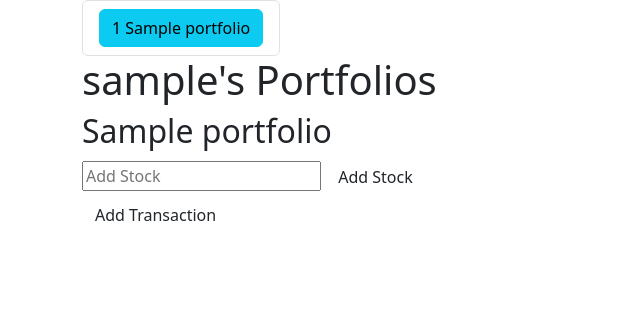
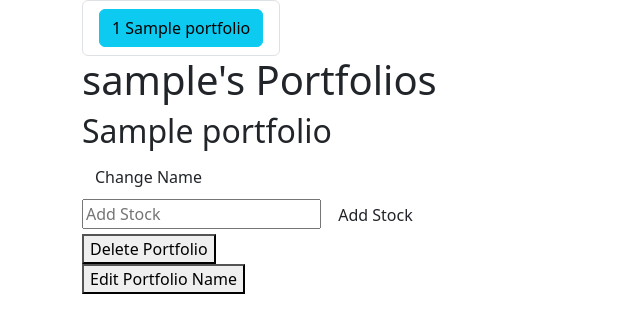
Before and after one commit to rgseltz/finance, a Flask app: page /portfolios/1 in a window 1280 px wide. Shown: the part 54-387 px from the top of the page, without its empty margins (0-640 px from the left). Run offline with Flask 2, Linux system fonts and the light colour scheme; the visitor is signed in with stand-in values (Sample User, id 1); tables that the repository leaves empty hold one stand-in row (values such as "Sample post"); some libraries are stand-ins or nearby versions.

Commit message:
added routes for transaction and fixed bugs for adding multiple portfolios

```diff
--- a/app.py
+++ b/app.py
@@ -5,7 +5,7 @@ from forms import NewTransactionForm
 from models import LoginForm, RegisterForm, AddPortfolioForm, connect_db, db, User, bcrypt, Portfolio, Stock, Portfolio_Stock, Transaction, Portfolio_Transaction
 from sqlalchemy.exc import IntegrityError
 # from forms import
-from secret import finance_key
+from secret import finance_key, yfapi_key
 import json
 import requests
 import certifi
@@ -20,6 +20,7 @@ app.config["SECRET_KEY"] = 'fe13a9b1386f3721801d04c07a6f707cf8e221f1f8a6c424f276
 app.config['DEBUG_TB_INTERCEPT_REDIRECTS'] = False
 
 api_key = finance_key
+yfapi_key = yfapi_key
 
 connect_db(app)
 
@@ -92,14 +93,21 @@ profile_url = f'{url}/profile/{STOCK}?api_key={finance_key}'
 
 @app.route('/', methods=["GET"])
 def show_homepage():
+    market_summary_url = "https://yfapi.net/v6/finance/quote/marketSummary"
+    quote_url = "https://yfapi.net/v6/finance/quote"
+    query_string = {"symbols": "^SP500TR,^DJI,NDAQ,BTC-USD,EURUSD=X"}
+    response = requests.request(
+        "GET", quote_url, headers={'x-api-key': yfapi_key}, params=query_string)
     print(f'###########################{session}#############')
-    return render_template('index.html')
+    data = response.json()
+    print(data["quoteResponse"])
+    return render_template('index.html', data=data["quoteResponse"])
 
 ###########Quote Resources#####################
 # quote route profile resource
 
 
-@app.route('/quote/<ticker>/profile', methods=["GET"])
+@ app.route('/quote/<ticker>/profile', methods=["GET"])
 def get_stock_profile(ticker):
     # symbol = response.params
     # stock = 'goog'
@@ -116,7 +124,7 @@ def get_stock_profile(ticker):
 # quote route price resource
 
 
-@app.route('/quote/<ticker>/price', methods=["GET"])
+@ app.route('/quote/<ticker>/price', methods=["GET"])
 def get_stock_price(ticker):
     url = f'https://financialmodelingprep.com/api/v3/quote/{ticker.upper()}?apikey=9e5ca9243a059ff6320c70bfe3e964d7'
     headers = {'Content-Type': 'applications/json'}
@@ -128,7 +136,7 @@ def get_stock_price(ticker):
 # quote route income statment resource
 
 
-@app.route('/quote/<ticker>/financials/inc', methods=["GET"])
+@ app.route('/quote/<ticker>/financials/inc', methods=["GET"])
 def get_stock_income_statement(ticker):
     url = f'https://financialmodelingprep.com/api/v3/income-statement/{ticker.upper()}?apikey=9e5ca9243a059ff6320c70bfe3e964d7'
     headers = {'Content-Type': 'applications/json'}
@@ -140,7 +148,7 @@ def get_stock_income_statement(ticker):
 # quote route balance statement resource
 
 
-@app.route('/quote/<ticker>/financials/bal', methods=["GET"])
+@ app.route('/quote/<ticker>/financials/bal', methods=["GET"])
 def get_stock_balance_sheet(ticker):
     url = f'https://financialmodelingprep.com/api/v3/balance-sheet-statement/{ticker.upper()}?apikey=9e5ca9243a059ff6320c70bfe3e964d7'
     headers = {'Content-Type': 'applications/json'}
@@ -158,7 +166,7 @@ def today_clean():
     return today_iso[0:10]
 
 
-@app.route('/quote/<ticker>/history', methods=["GET"])
+@ app.route('/quote/<ticker>/history', methods=["GET"])
 def get_stock_history(ticker):
 
     url = f'https://financialmodelingprep.com/api/v3/historical-price-full/{ticker}?from=2018-03-12&to={today_clean()}&apikey=9e5ca9243a059ff6320c70bfe3e964d7'
@@ -173,7 +181,7 @@ def get_stock_history(ticker):
 # show user portfolios
 
 
-@app.route('/portfolios', methods=["GET"])
+@ app.route('/portfolios', methods=["GET"])
 def show_portfolios():
     if "user_id" not in session:
         flash('Please sign in to access your portfolio', "danger")
@@ -186,7 +194,7 @@ def show_portfolios():
 # make new portfolio
 
 
-@app.route('/portfolios/add', methods=["GET", "POST"])
+@ app.route('/portfolios/add', methods=["GET", "POST"])
 def add_portfolio():
     form = AddPortfolioForm()
     user = User.query.get(session["user_id"])
@@ -198,10 +206,36 @@ def add_portfolio():
     db.session.commit()
     return redirect('/portfolios')
 
+# edit portfolio
+
+
+@ app.route('/portfolios/<int:portfolio_id>/edit', methods=["GET", "POST"])
+def edit_portfolio(portfolio_id):
+    portfolio = Portfolio.query.get(portfolio_id)
+    form = AddPortfolioForm(obj=portfolio)
+    if form.validate_on_submit():
+        name = form.portfolio_name.data
+        portfolio.portfolio_name = name
+        db.session.add(portfolio)
+        db.session.commit()
+        return redirect('/portfolios')
+    return render_template('portfolio/portfolio_edit.html', form=form)
+
+# delete portfolio
+
+
+@ app.route('/portfolios/<int:id>/delete', methods=["POST"])
+def delete_portfolio(id):
+    portfolio = Portfolio.query.get(id)
+    print('###########################TEST')
+    print(portfolio)
+    db.session.delete(portfolio)
+    db.session.commit()
+    return redirect('/portfolios')
 # view portfolio
 
 
-@app.route('/portfolios/<int:id>')
+@ app.route('/portfolios/<int:id>')
 def get_portfolio(id):
     if "user_id" not in session:
         flash('Please sign in to access your portfolio', "danger")
@@ -218,7 +252,7 @@ def get_portfolio(id):
 
 # add stock to portfolio
 
-@app.route('/portfolios/<int:id>/addstock', methods=["GET", "POST"])
+@ app.route('/portfolios/<int:id>/addstock', methods=["GET", "POST"])
 def add_stock_to_portfolio(id):
     ticker = request.form['add-stock']
     portfolio = Portfolio.query.get(id)
@@ -227,6 +261,7 @@ def add_stock_to_portfolio(id):
     response = requests.request("GET", url, headers=headers)
     data = response.json()
     print(data)
+    Stock.query.filter_by(ticker=data[0]["symbol"])
     stock = Stock(stock_name=data[0]["companyName"],
                   ticker=data[0]["symbol"], price=data[0]["price"])
     portfolio.stocks.append(stock)
@@ -235,32 +270,69 @@ def add_stock_to_portfolio(id):
     db.session.commit()
     return redirect(f'/portfolios/{portfolio.id}')
 
+
+# remove stock from portfolio
+@ app.route('/portfolios/<int:port_id>/stock/<id>/delete', methods=["POST"])
+def delete_stock(port_id, id):
+    stock = Stock.query.get(id)
+    portfolio = Portfolio.query.get(port_id)
+    db.session.delete(stock)
+    db.session.commit()
+    return redirect(f'/portfolios/{port_id}')
+
+
 # add transaction to portfolio
 
 
-@app.route('/portfolios/<int:portfolio_id>/transaction/<stock_id>', methods=["GET", "POST"])
+@ app.route('/portfolios/<int:portfolio_id>/transactions/<int:stock_id>', methods=["GET", "POST"])
 def new_transaction(portfolio_id, stock_id):
     portfolio = Portfolio.query.get(portfolio_id)
     stock = Stock.query.get(stock_id)
     form = NewTransactionForm(obj=stock)
-    stock_id = stock.id
-    ticker = stock.ticker
     if form.validate_on_submit():
         date = form.date.data
         quantity = form.quantity.data
         ticker = form.ticker.data
         price = form.price.data
+        # stock_id = form.stock_id.data
+        # del form.stock_id
 
         transaction = Transaction(
             date=date, quantity=quantity, ticker=ticker, price=price)
         db.session.add(transaction)
         db.session.commit()
         return redirect(f'/portfolios/{portfolio.id}')
+    return render_template('transaction.html', form=form, stock=stock, portfolio=portfolio)
 
-    return render_template('portfolio/transaction.html', form=form, stock=stock, portfolio=portfolio)
+# View Transactions
 
 
-@app.route('/search', methods=["GET"])
+@app.route('/portfolios/<int:port_id>/transactions/<int:tran_id>', methods=["GET"])
+def view_transaction(port_id, tran_id):
+    transaction = Transaction.query.get(tran_id)
+    stock_id = db.session.query(Transaction.stock_id)
+    portfolio = Portfolio.query.get(port_id)
+    stock = Stock.query.get(stock_id)
+    return render_template('transaction_info.html', portfolio=portfolio, stock=stock, transaction=transaction)
+
+
+# delete transaction from portfolio
+@ app.route('/portfolios/<int:port_id>/transactions/<int:tran_id>/delete', methods=["POST"])
+def delete_transaction(port_id, tran_id):
+    portfolio = Portfolio.query.get(port_id)
+    transaction = Transaction.query.get(tran_id)
+    db.session.delete(transaction)
+    db.session.commit()
+    return redirect(f'portfolios/{port_id}')
+
+# edit transaction
+# @app.route('/portfolios/<int:port_id>/transaction/<int:stock_id>/edit')
+# def edit_transaction(port_id, stock_id):
+
+
+# search for stock
+
+@ app.route('/search', methods=["GET"])
 def search_ticker():
     url = "https://financialmodelingprep.com/api/v3/search?query=goog&limit=50&apikey=9e5ca9243a059ff6320c70bfe3e964d7"
 
--- a/forms.py
+++ b/forms.py
@@ -15,3 +15,8 @@ class NewTransactionForm(FlaskForm):
     ticker = StringField('Ticker')
 
     price = FloatField('Price')
+
+    # def remove_stock_id():
+    #     form = NewTransactionForm(FlaskForm)
+    #     if form:
+    #         del form.stock_id
--- a/models.py
+++ b/models.py
@@ -4,7 +4,7 @@ from flask_bcrypt import Bcrypt
 from wtforms_alchemy import ModelForm
 from datetime import datetime
 from flask_wtf import FlaskForm
-from wtforms_alchemy import model_form_factory
+from wtforms_alchemy import model_form_factory, Optional
 
 BaseModelForm = model_form_factory(FlaskForm)
 
@@ -162,3 +162,4 @@ class AddPortfolioForm(ModelForm):
     class Meta:
         model = Portfolio
         only = ['portfolio_name']
+        field_args = {'portfolio_name': {'validators': [Optional()]}}
--- a/templates/portfolio/portfolio_info.html
+++ b/templates/portfolio/portfolio_info.html
@@ -11,14 +11,14 @@
 
     </section>
 <h1>{{user.username}}'s Portfolios</h1>
-<h2>{{portfolio.portfolio_name}}</h2>
+<h2>{{portfolio.portfolio_name}}</h2><button class="btn btn-small" action="/portfolios/{{portfolio.id}}/edit">Change Name</button>
 <form class="navbar-form" method="POST" action="/portfolios/{{portfolio.id}}/addstock">
     <input placeholder="Add Stock" id="search" name="add-stock">
     <button class="btn btn-default" >Add Stock</button>
   </form>
-  <form class="navbar-form" method="POST" action="/portfolios/{{portfolio.id}}/transaction">
-    <button class="btn btn-default" >Add Transaction</button>
-  </form>
+  <!-- <form class="navbar-form" method="POST" action="/portfolios/{{portfolio.id}}/transactions">
+    <button class="btn btn-default" >View Transaction</button>
+  </form> -->
 <table>
     {% if portfolio.stocks %}
     <thead>
@@ -29,9 +29,9 @@
     <tbody>
         {% for stock in portfolio.stocks %}
     <tr>
-        <td>{{stock.stock_name}}<form method="POST" action="/portfolios/{{portfolio.id}}/transaction/{{stock.id}}">
+        <td>{{stock.stock_name}}<form action="/portfolios/{{portfolio.id}}/stock/{{stock.id}}/delete" method="post"><button>Delete</button></form><form method="POST" action="/portfolios/{{portfolio.id}}/transactions/{{stock.id}}">
             <button class="btn btn-default" >Add Transaction</button>
-          </form></td>
+          </form><form><button formaction="/portfolios/{{portfolio.id}}/transactions/{{stock.id}}">View Lots</button></form></td>
         <td>{{stock.ticker}}</td>
         <td>{{stock.price}}</td>
     </tr>
@@ -40,4 +40,10 @@
 
     {% endif %}
 </table>
+<form action="/portfolios/{{portfolio.id}}/delete" method="post">
+    <button>Delete Portfolio</button>
+</form>
+<form action="/portfolios/{{portfolio.id}}/edit">
+    <button>Edit Portfolio Name</button>
+</form>
 {% endblock %}
--- a/templates/portfolios.html
+++ b/templates/portfolios.html
@@ -16,10 +16,11 @@
         {% endfor %}
         <button>Add Portfolio</button>
 </div>
+
 <section id="pf-nav">
     <ul id="pf-list" class="list-group list-group-horizontal">
         {% for p in user.portfolios %}
-        <li class="list-group-item"><a href="/portfolios/{{p.id}}" class="btn btn-info">{{p.id}}{{p.portfolio_name}}</a></li>
+        <li class="list-group-item"><a href="/portfolios/{{p.id}}" class="btn btn-info">{{p.id}}{{p.portfolio_name}}</a><form action="/portfolios/{{p.id}}/delete" method="POST"><button>Delete</button></form></li>
         {% endfor %}
     </ul>
     </section>
```
Also changed, not shown: templates/portfolio/portfolio_add.html (added, +19 -0 lines), templates/portfolio/portfolio_edit.html (added, +19 -0 lines), templates/transaction.html (renamed from templates/portfolio/transaction.html), templates/transaction_info.html (added).
